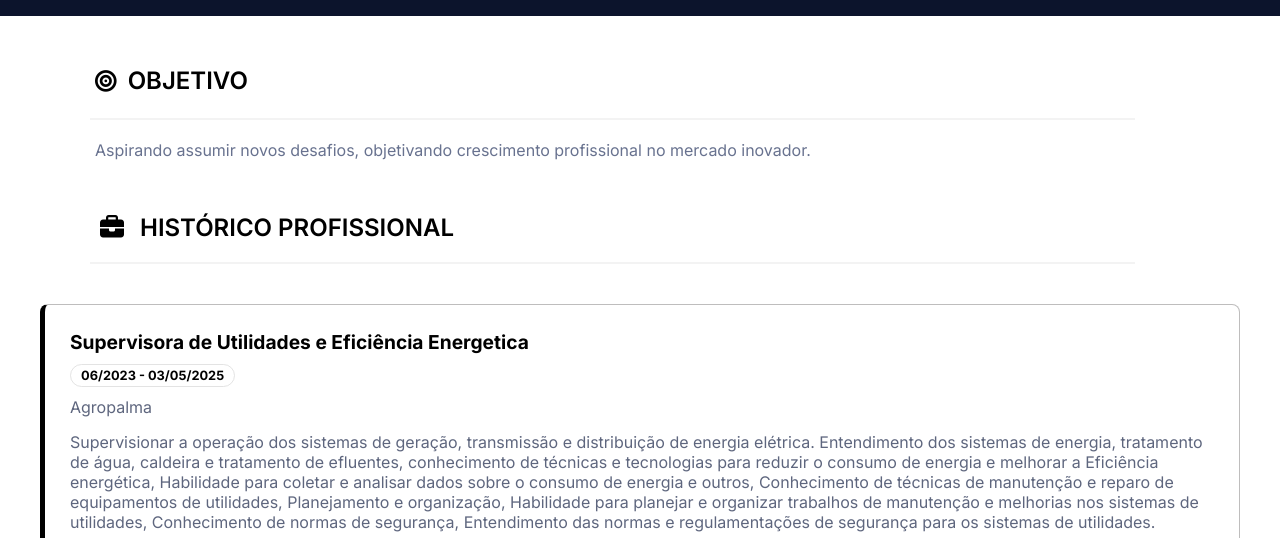
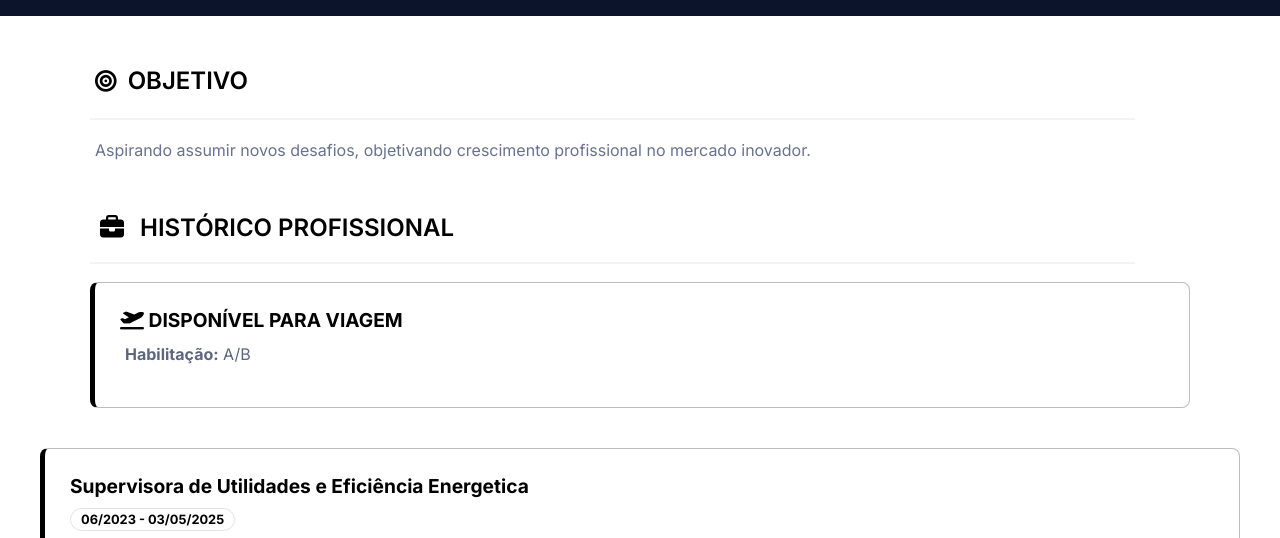
Before and after one commit to slva643/curriculo-nubia, a plain HTML site: page index.html in a window 1280 px wide. Shown: the part 184-722 px from the top of the page. Drawn offline with Linux system fonts and the light colour scheme.

Commit message:
Atualizar o index.html

```diff
--- a/index.html
+++ b/index.html
@@ -34,6 +34,17 @@
       <p>Aspirando assumir novos desafios, objetivando crescimento profissional no mercado inovador.</p>
       <h2><i class="fa-solid fa-briefcase"></i> HISTÓRICO PROFISSIONAL</h2>
       <hr>
+
+<section class="card" id="conatine-geral">
+
+    <div class="container-card">
+        <h3><i class="fas fa-plane-departure"></i> DISPONÍVEL PARA VIAGEM</h3>
+        <p><strong>Habilitação:</strong> A/B</p>
+    </div>
+</section>
+
+
+
     </div>
   </section>
   <section class="card" id="conatine-geral">
```
